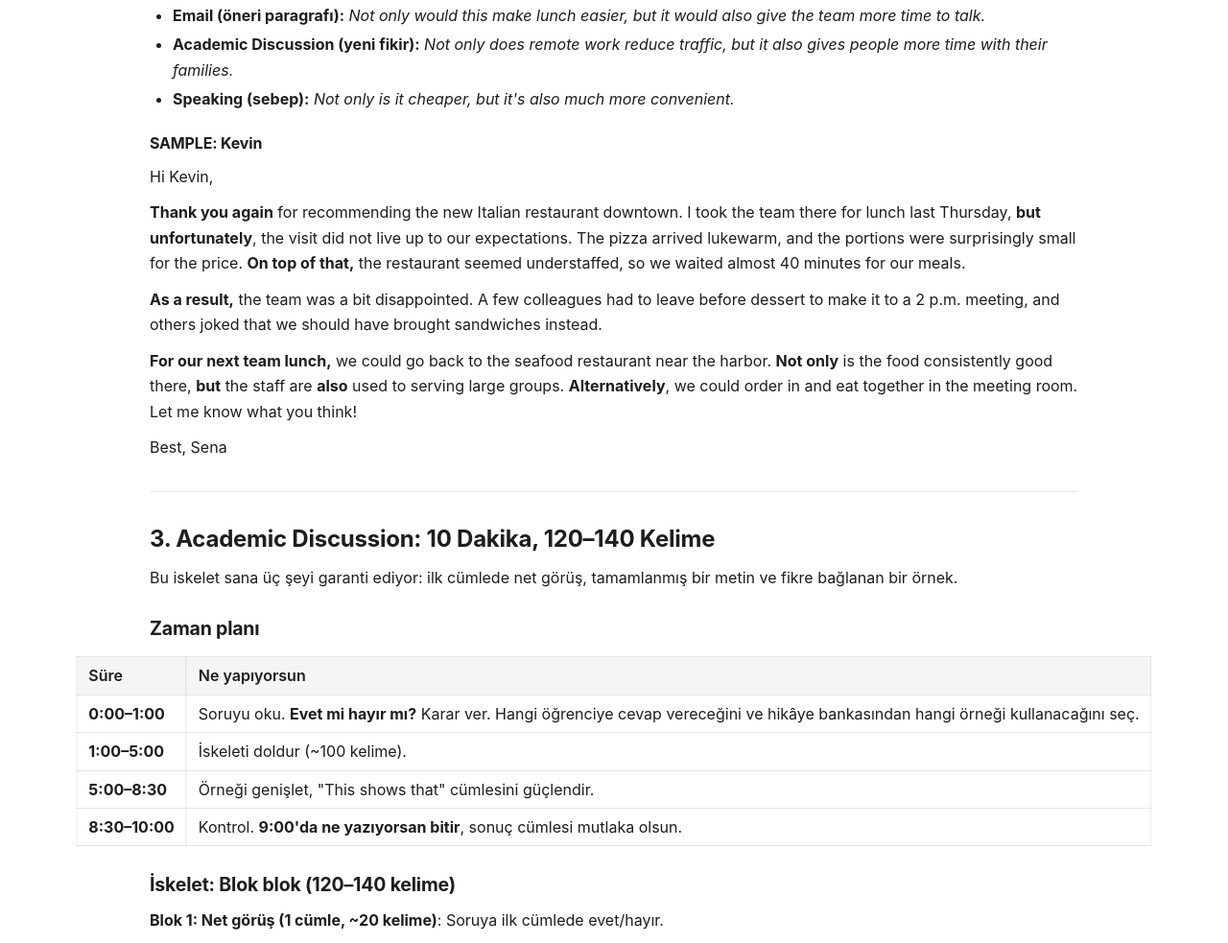
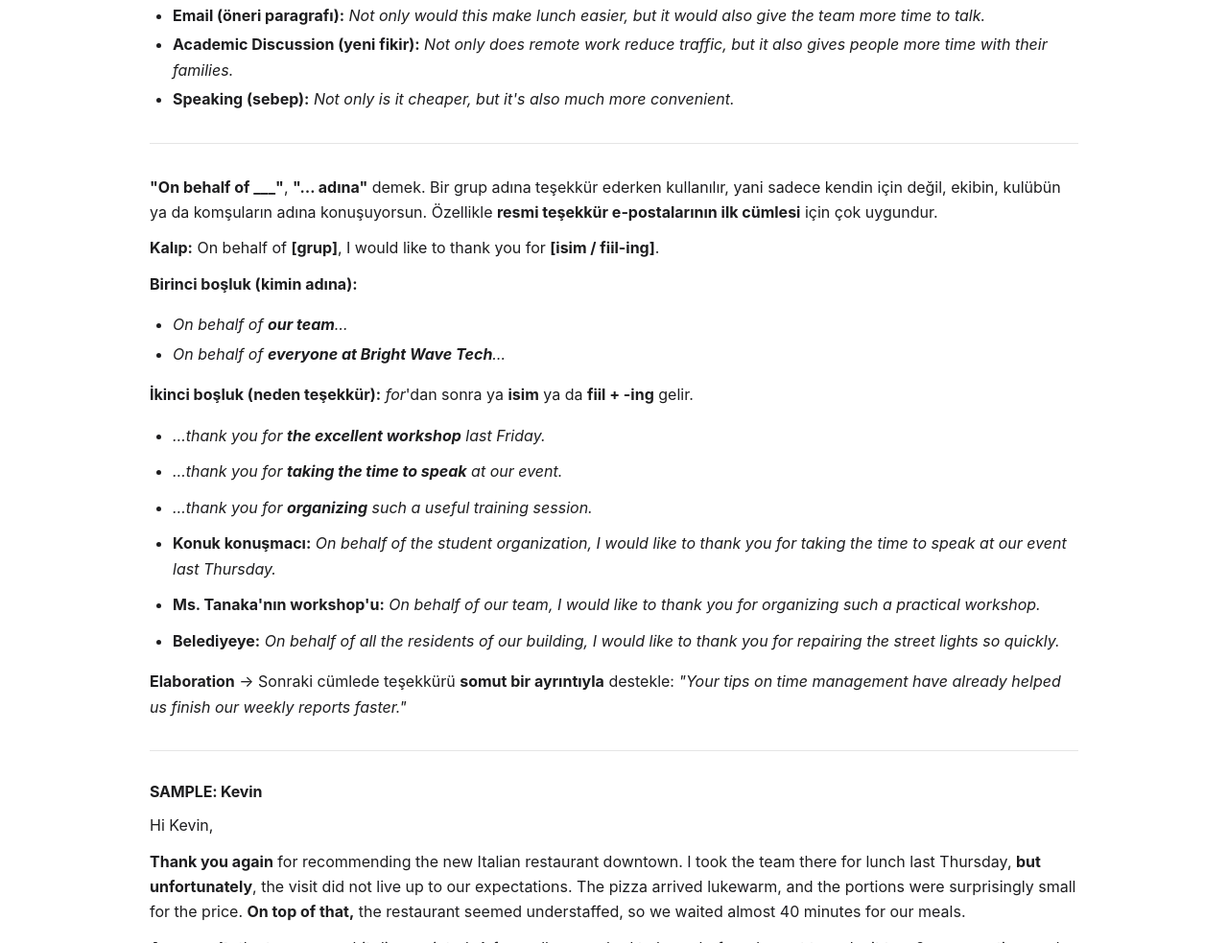
Before and after one commit to senaoz/md-viewer-pages, a plain HTML site: page 61778bcb0654f19c31f3baf54f088d54.html in a window 1280 px wide. Shown: the part 5999-6982 px from the top of the page at 96% size. Drawn offline with Linux system fonts and the light colour scheme.

Commit message:
Update pages

```diff
--- a/61778bcb0654f19c31f3baf54f088d54.html
+++ b/61778bcb0654f19c31f3baf54f088d54.html
@@ -4,7 +4,7 @@
 <meta charset="utf-8">
 <meta name="viewport" content="width=device-width, initial-scale=1">
 <title>toefl-son-2-saat</title>
-<meta name="md-viewer-publish" content="20cf0b00258f65e739c115a4ae8ae44b">
+<meta name="md-viewer-publish" content="557370a4d9e6f915bff0052c8bbbf20e">
 <script>try {
   const t = localStorage.getItem("md-viewer-theme");
   if (t === "light" || t === "dark") document.documentElement.dataset.theme = t;
@@ -488,6 +488,37 @@ img { max-width: 100%; border-radius: 6px; }
 <li><strong>Academic Discussion (yeni fikir):</strong> <em>Not only does remote work reduce traffic, but it also gives people more time with their families.</em></li>
 <li><strong>Speaking (sebep):</strong> <em>Not only is it cheaper, but it's also much more convenient.</em></li>
 </ul>
+<hr>
+<p><strong>"On behalf of ___"</strong>, <strong>"… adına"</strong> demek. Bir grup adına teşekkür ederken kullanılır, yani sadece kendin için değil, ekibin, kulübün ya da komşuların adına konuşuyorsun. Özellikle <strong>resmi teşekkür e-postalarının ilk cümlesi</strong> için çok uygundur.</p>
+<p><strong>Kalıp:</strong> On behalf of <strong>[grup]</strong>, I would like to thank you for <strong>[isim / fiil-ing]</strong>.</p>
+<p><strong>Birinci boşluk (kimin adına):</strong></p>
+<ul>
+<li><em>On behalf of <strong>our team</strong>…</em></li>
+<li><em>On behalf of <strong>everyone at Bright Wave Tech</strong>…</em></li>
+</ul>
+<p><strong>İkinci boşluk (neden teşekkür):</strong> <em>for</em>'dan sonra ya <strong>isim</strong> ya da <strong>fiil + -ing</strong> gelir.</p>
+<ul>
+<li>
+<p><em>…thank you for <strong>the excellent workshop</strong> last Friday.</em></p>
+</li>
+<li>
+<p><em>…thank you for <strong>taking the time to speak</strong> at our event.</em></p>
+</li>
+<li>
+<p><em>…thank you for <strong>organizing</strong> such a useful training session.</em></p>
+</li>
+<li>
+<p><strong>Konuk konuşmacı:</strong> <em>On behalf of the student organization, I would like to thank you for taking the time to speak at our event last Thursday.</em></p>
+</li>
+<li>
+<p><strong>Ms. Tanaka'nın workshop'u:</strong> <em>On behalf of our team, I would like to thank you for organizing such a practical workshop.</em></p>
+</li>
+<li>
+<p><strong>Belediyeye:</strong> <em>On behalf of all the residents of our building, I would like to thank you for repairing the street lights so quickly.</em></p>
+</li>
+</ul>
+<p><strong>Elaboration</strong> -&gt; Sonraki cümlede teşekkürü <strong>somut bir ayrıntıyla</strong> destekle: <em>"Your tips on time management have already helped us finish our weekly reports faster."</em></p>
+<hr>
 <h4 id="sample-kevin">SAMPLE: Kevin</h4>
 <p>Hi Kevin,</p>
 <p><strong>Thank you again</strong> for recommending the new Italian restaurant downtown. I took the team there for lunch last Thursday, <strong>but unfortunately</strong>, the visit did not live up to our expectations. The pizza arrived lukewarm, and the portions were surprisingly small for the price. <strong>On top of that,</strong> the restaurant seemed understaffed, so we waited almost 40 minutes for our meals.</p>
```
